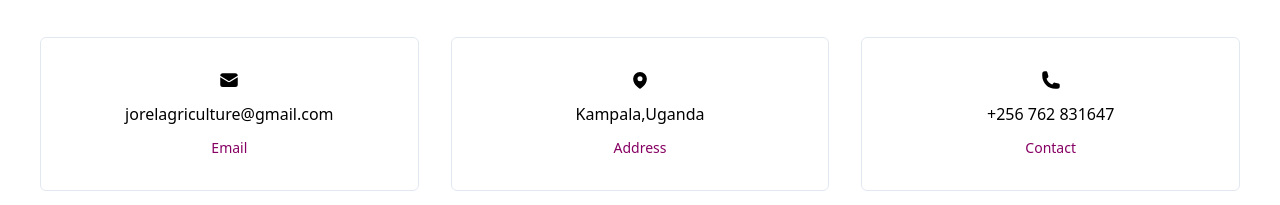
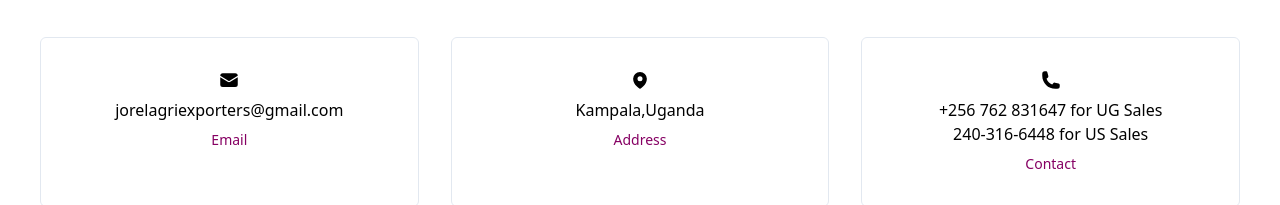
Before and after one commit to Hall-e3/jorei, a React (Create React App) app: page /contact-us in a window 1280 px wide. Shown: the part 595-800 px from the top of the page. Built offline with nearby package versions, Linux system fonts and the light colour scheme; a web font is replaced by a local one.

Commit message:
new changes

```diff
--- a/src/pages/Contact.jsx
+++ b/src/pages/Contact.jsx
@@ -8,7 +8,7 @@ const contact_details = [
   {
     id: 1,
     title: "Email",
-    subtitle: "jorelagriculture@gmail.com",
+    subtitle: "jorelagriexporters@gmail.com",
     icon: <EnvelopeIcon className="w-5 h-5" />
   },
   {
@@ -20,7 +20,8 @@ const contact_details = [
   {
     id: 3,
     title: "Contact",
-    subtitle: "+256 762 831647",
+    subtitle: "+256 762 831647 for UG Sales",
+    subtitle1: "240-316-6448 for US Sales",
     icon: <PhoneIcon className="w-5 h-5" />
   }
 ];
@@ -49,10 +50,13 @@ export default function Contact() {
         <div className="max-w-[1240px] mx-auto grid grid-cols-1 sm:grid-cols-2 lg:grid-cols-3 gap-y-5 gap-x-8">
           {contact_details.map((item) => (
             <div key={item.id} className="flex-shrink-0 w-full p-4 md:p-8 border border-stroke hover:border hover:border-SECONDARY_GREEN rounded-md">
-              <div className="flex flex-col space-y-8 bg-white rounded-[1.25rem]">
-                <div className="flex flex-col space-y-3 items-center">
+              <div className="flex flex-col space-y-6 bg-white rounded-[1.25rem]">
+                <div className="flex flex-col space-y-2 items-center">
                   <div>{item.icon}</div>
-                  <p className="text-[16px] text-center leading-6">{item.subtitle}</p>
+                  <div>
+                    <p className="text-[16px] text-center leading-6">{item.subtitle}</p>
+                    {item.subtitle1 && <p className="text-[16px] text-center leading-6">{item.subtitle1}</p>}
+                  </div>
                   <h6 className="text-[14px] font-medium text-[#860063] leading-5 text-center">{item.title}</h6>
                 </div>
               </div>
--- a/src/pages/Home.jsx
+++ b/src/pages/Home.jsx
@@ -490,7 +490,7 @@ export default function Home() {
       <div className="py-20 relative bg-[#f78c2a] px-10">
         <div className="max-w-[1260px] mx-auto">
           <div className="flex flex-col space-y-8 md:space-y-6 items-center">
-            <h4 className="font-bold text-title-md md:text-title-xl leading-6 text-center text-[#222]">Jor-el is has been here longer than you can imagine.</h4>
+            <h4 className="font-bold text-title-md md:text-title-xl leading-6 text-center text-[#222]">Jor-el has been here longer than you can imagine.</h4>
             <p className="text-center text-[16px] font-light text-white">We are because you are. Share with us your experiences.</p>
             <Button
               text="Contact Us"
```
